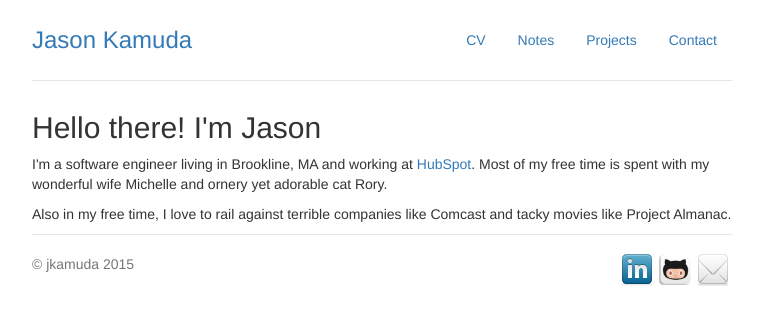
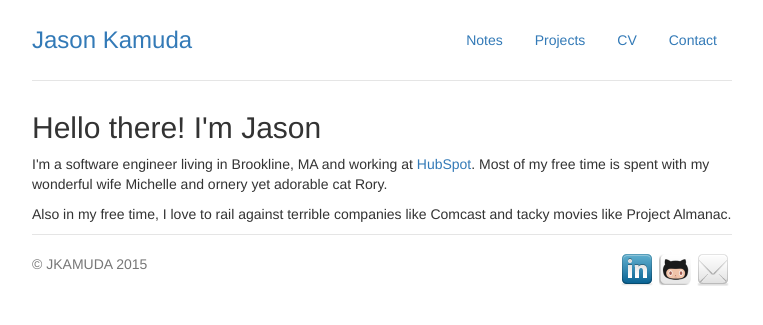
Before and after one commit to jkamuda/jkamuda.github.io, a Jekyll site: the page built from index.html, in a window 1280 px wide. Shown: the top 325 px of the page, without its empty margins (258-1021 px from the left). Built offline with Jekyll 4.4.1, drawn with Linux system fonts in a browser that asks for light colours.

Commit message:
some minor cleanup

```diff
--- a/_includes/footer.html
+++ b/_includes/footer.html
@@ -1,12 +1,12 @@
 <div class="footer">
   <div class="row">
     <div class="col-sm-8">
-      <p>&copy; jkamuda 2015</p>
+      <p>&copy; JKAMUDA 2015</p>
     </div>
     <div class="col-sm-4">
-      <a href="mailto:jkamuda@gmail.com" class="image email"></a>
-      <a href="https://github.com/jkamuda" class="image github"></a>
-      <a href="https://www.linkedin.com/pub/jason-kamuda/38/b12/6a8" class="image linkedin"></a>
+      <a href="mailto:jkamuda@gmail.com" target="blank" class="image email"></a>
+      <a href="https://github.com/jkamuda" target="blank" class="image github"></a>
+      <a href="https://www.linkedin.com/pub/jason-kamuda/38/b12/6a8" target="blank" class="image linkedin"></a>
     </div>
   </div>
 </div>
--- a/_includes/header.html
+++ b/_includes/header.html
@@ -1,8 +1,8 @@
 <div class="header">
   <ul class="nav nav-pills pull-right">
-    <li class="{{ page.cv }}"><a href="/cv" title="CV">CV</a></li>
     <li class="{{ page.notes }}"><a href="/notes" title="Notes">Notes</a></li>
     <li class="{{ page.projects }}"><a href="/projects" title="Projects">Projects</a></li>
+    <li class="{{ page.cv }}"><a href="/cv" title="CV">CV</a></li>
     <li class="{{ page.contact }}"><a href="/contact" title="Contact">Contact</a></li>
   </ul>
   <h3><a href="/">Jason Kamuda</a></h3>
--- a/_layouts/default.html
+++ b/_layouts/default.html
@@ -1,11 +1,9 @@
 <!DOCTYPE html>
 <html lang="en">
   {% include head.html %}
-
   <body>
     <div class="container">
       {% include header.html %}
-
       <h2>
         Hello there! I'm Jason
       </h2>
@@ -17,9 +15,7 @@
       <p>
         Also in my free time, I love to rail against terrible companies like Comcast and tacky movies like Project Almanac.
       </p>
-
       {% include footer.html %}
     </div>
   </body>
-
 </html>
```
